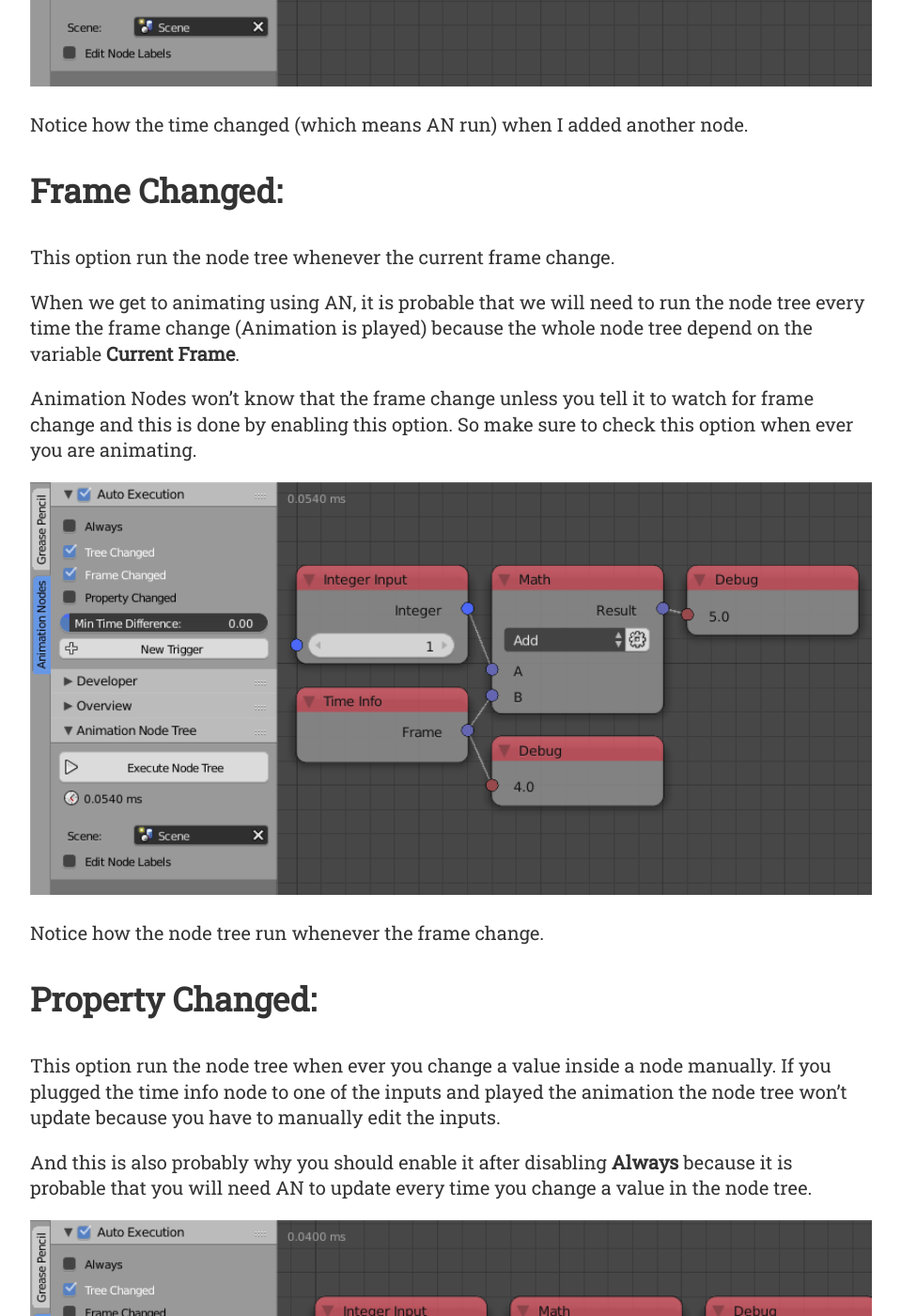
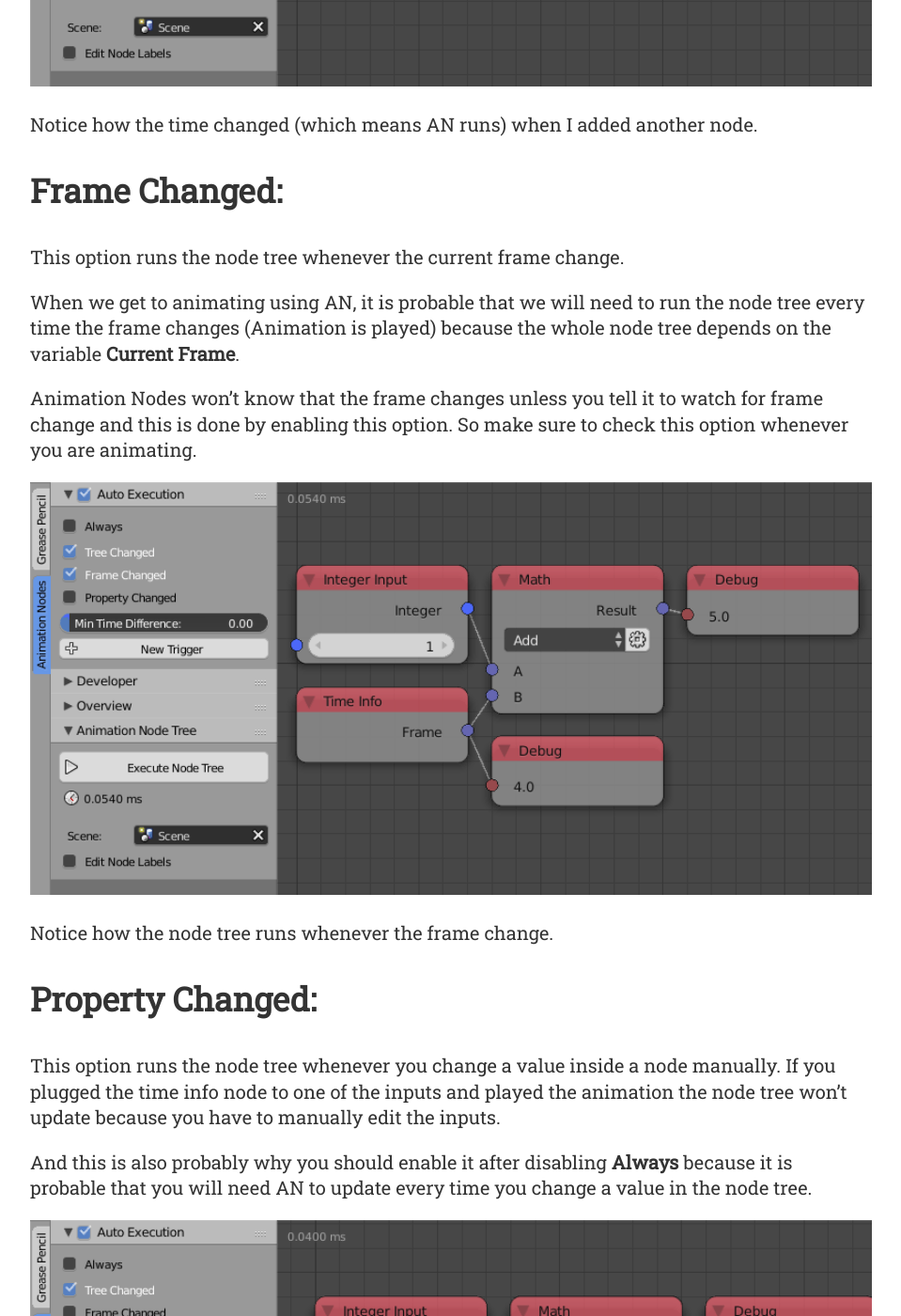
Before and after one commit to samirosman/squircleart.github.io, a Jekyll site: the page built from _posts/2017-02-11-the-essense-of-animation-nodes-the-system.md, in a window 1280 px wide and 1400 px high, scrolled down 3104 px. Shown: the whole window at 94% size, without its empty margins (160-1119 px from the left). Built offline with Jekyll 4.4.1, drawn with Linux system fonts in a browser that asks for light colours; some of the changed text lies outside the part shown.

Commit message:
grammar fix

```diff
--- a/_posts/2017-02-11-the-essense-of-animation-nodes-the-system.md
+++ b/_posts/2017-02-11-the-essense-of-animation-nodes-the-system.md
@@ -17,19 +17,19 @@
 
 ![Example](/images/the-essence-of-animation-nodes-the-system/execution.gif  "Example")
 
-First, you may have noticed that some number changing very rapidly, and this is the **Execution Time** which is basically the time that AN took to convert and run the node tree and it is usually measured in milliseconds.
+First, you may have noticed that some numbers are changing very rapidly, and this is the **Execution Time** which is basically the time that AN took to convert and run the node tree and it is usually measured in milliseconds.
 
 ## Execution methods:
 
-By default, Auto execution is enabled, which does what it says, it automatically execute the node tree based on a specific rules you specifies. and those rules are specified in the panel which include:
+By default, Auto execution is enabled, which does what it says, it automatically executes the node tree based on a specific rules you specify. and those rules are specified in the panel which include:
 
 ### Always:
 
-It is enabled by default and it constantly and successively run the node tree in spite of the context and space you are in or using.
+It is enabled by default and it constantly and successively runs the node tree in spite of the context and space you are in or using.
 
-This option is accompanied by a property called **Min Time Difference** which is the slider you see in the panel, which basically run the node tree every t second where t is that property.
+This option is accompanied by a property called **Min Time Difference** which is the slider you see in the panel, which basically runs the node tree every t second where t is that property.
 
-This option consume the CPU and thus it slow down every other process that is taking place, and you might notice blender lagging because of this.
+This option consumes the CPU and thus it slow down every other process that is taking place, and you might notice blender lagging because of this.
 
 It doesn't really make sense to keep running the node tree even if you aren't changing anything in it.
 So you really shouldn't be using that node except for some limited situations which is the situation where all other options fails to do the job that it is required to do, and we will give an example for that at the end.
@@ -42,33 +42,33 @@
 
 ![Tree Changed](/images/the-essence-of-animation-nodes-the-system/tree-changed.gif  "Tree Changed")
 
-Notice how the time changed (which means AN run) when I added another node.
+Notice how the time changed (which means AN runs) when I added another node.
 
 ### Frame Changed:
 
-This option run the node tree whenever the current frame change.
+This option runs the node tree whenever the current frame change.
 
-When we get to animating using AN, it is probable that we will need to run the node tree every time the frame change (Animation is played) because the whole node tree depend on the variable **Current Frame**.
+When we get to animating using AN, it is probable that we will need to run the node tree every time the frame changes (Animation is played) because the whole node tree depends on the variable **Current Frame**.
 
-Animation Nodes won't know that the frame change unless you tell it to watch for frame change and this is done by enabling this option. So make sure to check this option when ever you are animating.
+Animation Nodes won't know that the frame changes unless you tell it to watch for frame change and this is done by enabling this option. So make sure to check this option whenever you are animating.
 
 ![Time Changed](/images/the-essence-of-animation-nodes-the-system/frame-changed.gif  "Time Changed")
 
-Notice how the node tree run whenever the frame change.
+Notice how the node tree runs whenever the frame change.
 
 ### Property Changed:
 
-This option run the node tree when ever you change a value inside a node manually. If you plugged the time info node to one of the inputs and played the animation the node tree won't update because you have to manually edit the inputs.
+This option runs the node tree whenever you change a value inside a node manually. If you plugged the time info node to one of the inputs and played the animation the node tree won't update because you have to manually edit the inputs.
 
 And this is also probably why you should enable it after disabling **Always** because it is probable that you will need AN to update every time you change a value in the node tree.
 
 ![Property Changed](/images/the-essence-of-animation-nodes-the-system/property-changed.gif  "Property Changed")
 
-Notice how the node tree run whenever I change a value.
+Notice how the node tree runs whenever I change a value.
 
 ### Triggers:
 
-Now you might be wondering, what if we wanted to run the node tree if an external property other than the frame changed. For instance, the location of an object, its draw options or even its name.
+Now you might be wondering, what if we wanted to run the node tree if an external property other than the frame changed. For instance, the location of an object, its draw options, or even its name.
 
 This isn't the situation where you would start using **Always**, there is still another very neat feature we haven't looked at, And that is ... Triggers.
 
```
Also changed, not shown: other parts of _posts/2017-02-11-the-essense-of-animation-nodes-the-system.md (+3 -3 lines), _posts/2017-02-10-the-essense-of-animation-nodes-preface.md (+2 -2 lines).
